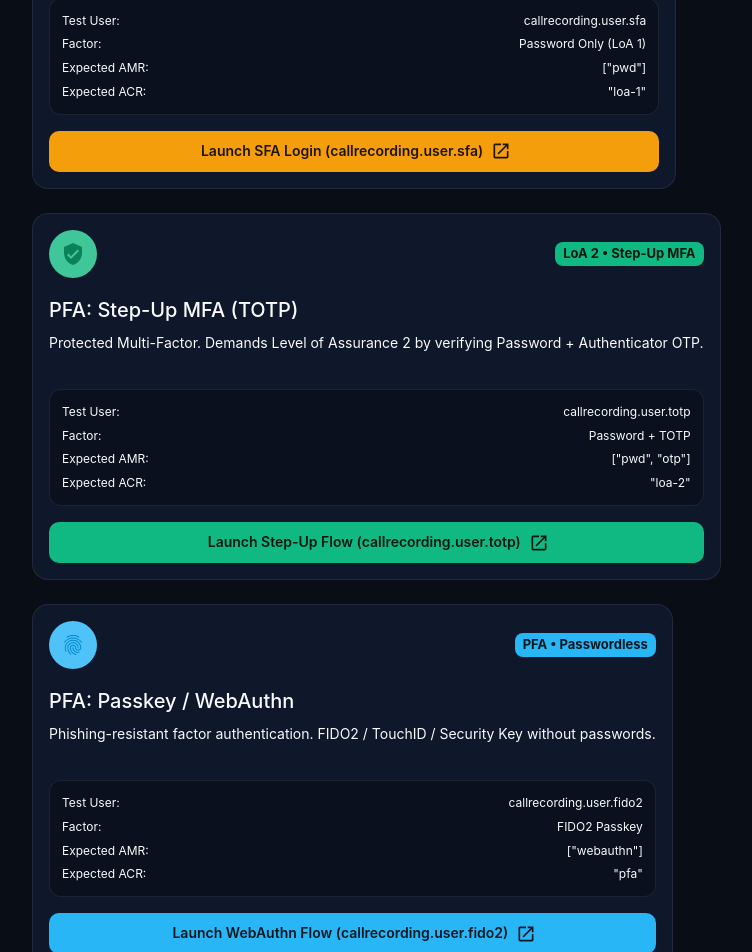
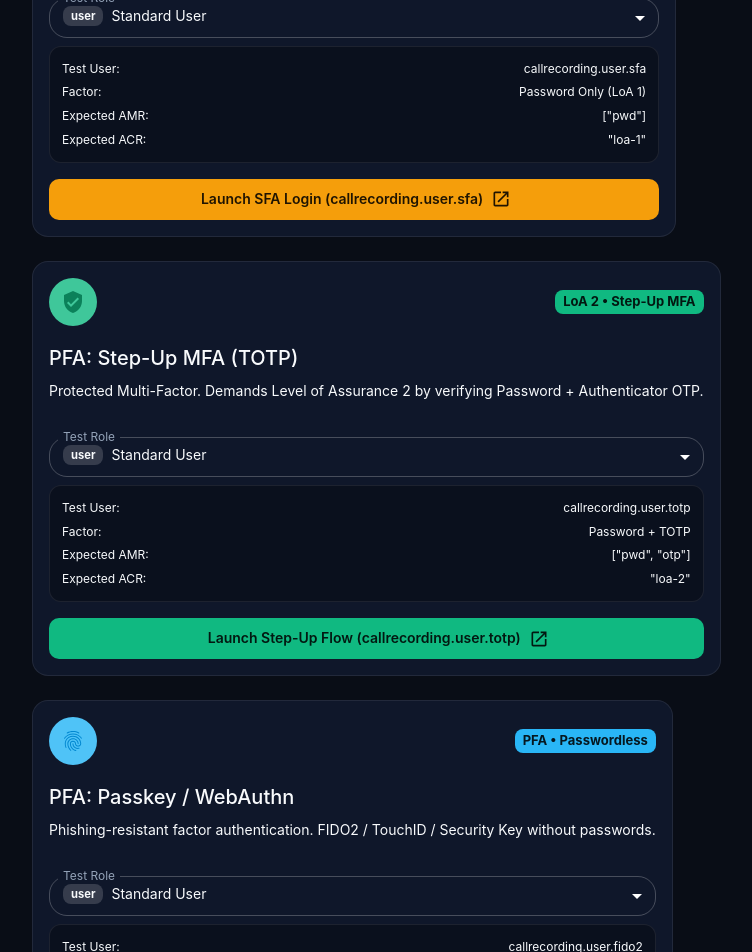
Before and after one commit to jmmarsan/keycloak-react-demo, a React (Vite) app: page / in a window 1280 px wide. Shown: the part 560-1512 px from the top of the page, without its empty margins (32-784 px from the left). Built offline with nearby package versions, Linux system fonts and the light colour scheme; no server answers.

Commit message:
feat(ui): add role selectors to auth flow cards
Simplify user naming in Keycloak export and disable email verification. Add role selection dropdowns to SFA cards to allow granular role-based testing in the AuthFlowScreen.

```diff
--- a/src/components/AuthFlowScreen.jsx
+++ b/src/components/AuthFlowScreen.jsx
@@ -50,6 +50,9 @@ export const AuthFlowScreen = ({
   // Selection state for testing users (role and factor instance; client is driven by active config.clientId)
   const [selectedRole, setSelectedRole] = useState('user');
   const [selectedUserIndex, setSelectedUserIndex] = useState('sfa');
+  const [sfaCardRole, setSfaCardRole] = useState('user');
+  const [totpCardRole, setTotpCardRole] = useState('user');
+  const [fidoCardRole, setFidoCardRole] = useState('user');
 
   const [directFactorLevel, setDirectFactorLevel] = useState('sfa');
   const [directUsername, setDirectUsername] = useState(() => `${config.clientId === 'faxmail' ? 'faxmail' : 'callrecording'}.user.sfa`);
@@ -604,11 +607,44 @@ export const AuthFlowScreen = ({
                 Standard primary factor. User verifies identity on Keycloak with Username + Password form.
               </Typography>
 
+              {/* Role Combo Selector */}
+              <Box sx={{ mt: 2, mb: 1 }}>
+                <FormControl fullWidth size="small">
+                  <InputLabel id="sfa-card-role-label">Test Role</InputLabel>
+                  <Select
+                    labelId="sfa-card-role-label"
+                    label="Test Role"
+                    value={sfaCardRole}
+                    onChange={(e) => setSfaCardRole(e.target.value)}
+                    sx={{ borderRadius: 1.5 }}
+                  >
+                    <MenuItem value="user">
+                      <Box sx={{ display: 'flex', alignItems: 'center', gap: 1 }}>
+                        <Chip label="user" size="small" sx={{ height: 20, fontSize: '0.7rem', fontWeight: 700 }} />
+                        <Typography variant="body2">Standard User</Typography>
+                      </Box>
+                    </MenuItem>
+                    <MenuItem value="tenant">
+                      <Box sx={{ display: 'flex', alignItems: 'center', gap: 1 }}>
+                        <Chip label="tenant" color="warning" size="small" sx={{ height: 20, fontSize: '0.7rem', fontWeight: 700 }} />
+                        <Typography variant="body2">Tenant Manager</Typography>
+                      </Box>
+                    </MenuItem>
+                    <MenuItem value="admin">
+                      <Box sx={{ display: 'flex', alignItems: 'center', gap: 1 }}>
+                        <Chip label="admin" color="error" size="small" sx={{ height: 20, fontSize: '0.7rem', fontWeight: 700 }} />
+                        <Typography variant="body2">Administrator</Typography>
+                      </Box>
+                    </MenuItem>
+                  </Select>
+                </FormControl>
+              </Box>
+
               <Paper
                 variant="outlined"
                 sx={{
                   p: 1.5,
-                  mt: 2,
+                  mt: 1,
                   backgroundColor: theme.palette.mode === 'dark' ? 'rgba(0,0,0,0.3)' : 'rgba(0,0,0,0.02)',
                   fontSize: '0.75rem',
                 }}
@@ -616,7 +652,7 @@ export const AuthFlowScreen = ({
                 <Box sx={{ display: 'flex', justifyContent: 'space-between', mb: 0.5 }}>
                   <Typography variant="caption" color="text.secondary">Test User:</Typography>
                   <Typography variant="caption" fontFamily="monospace" fontWeight={700} color="warning.main">
-                    {config.clientId}.user.sfa
+                    {config.clientId}.{sfaCardRole}.sfa
                   </Typography>
                 </Box>
                 <Box sx={{ display: 'flex', justifyContent: 'space-between', mb: 0.5 }}>
@@ -643,14 +679,14 @@ export const AuthFlowScreen = ({
                 onClick={() =>
                   launchLiveOidcFlow({
                     acrValue: config.sfaAcrValue,
-                    flowLabel: 'SFA Standard Login',
+                    flowLabel: `SFA Standard Login (${sfaCardRole})`,
                     factorLevel: 'sfa',
-                    loginHint: `${config.clientId}.user.sfa`,
+                    loginHint: `${config.clientId}.${sfaCardRole}.sfa`,
                     prompt: 'login',
                   })
                 }
               >
-                Launch SFA Login ({config.clientId}.user.sfa)
+                Launch SFA Login ({config.clientId}.{sfaCardRole}.sfa)
               </Button>
             </CardActions>
           </Card>
@@ -698,11 +734,44 @@ export const AuthFlowScreen = ({
                 Protected Multi-Factor. Demands Level of Assurance 2 by verifying Password + Authenticator OTP.
               </Typography>
 
+              {/* Role Combo Selector */}
+              <Box sx={{ mt: 2, mb: 1 }}>
+                <FormControl fullWidth size="small">
+                  <InputLabel id="totp-card-role-label">Test Role</InputLabel>
+                  <Select
+                    labelId="totp-card-role-label"
+                    label="Test Role"
+                    value={totpCardRole}
+                    onChange={(e) => setTotpCardRole(e.target.value)}
+                    sx={{ borderRadius: 1.5 }}
+                  >
+                    <MenuItem value="user">
+                      <Box sx={{ display: 'flex', alignItems: 'center', gap: 1 }}>
+                        <Chip label="user" size="small" sx={{ height: 20, fontSize: '0.7rem', fontWeight: 700 }} />
+                        <Typography variant="body2">Standard User</Typography>
+                      </Box>
+                    </MenuItem>
+                    <MenuItem value="tenant">
+                      <Box sx={{ display: 'flex', alignItems: 'center', gap: 1 }}>
+                        <Chip label="tenant" color="warning" size="small" sx={{ height: 20, fontSize: '0.7rem', fontWeight: 700 }} />
+                        <Typography variant="body2">Tenant Manager</Typography>
+                      </Box>
+                    </MenuItem>
+                    <MenuItem value="admin">
+                      <Box sx={{ display: 'flex', alignItems: 'center', gap: 1 }}>
+                        <Chip label="admin" color="error" size="small" sx={{ height: 20, fontSize: '0.7rem', fontWeight: 700 }} />
+                        <Typography variant="body2">Administrator</Typography>
+                      </Box>
+                    </MenuItem>
+                  </Select>
+                </FormControl>
+              </Box>
+
               <Paper
                 variant="outlined"
                 sx={{
                   p: 1.5,
-                  mt: 2,
+                  mt: 1,
                   backgroundColor: theme.palette.mode === 'dark' ? 'rgba(0,0,0,0.3)' : 'rgba(0,0,0,0.02)',
                   fontSize: '0.75rem',
                 }}
@@ -710,7 +779,7 @@ export const AuthFlowScreen = ({
                 <Box sx={{ display: 'flex', justifyContent: 'space-between', mb: 0.5 }}>
                   <Typography variant="caption" color="text.secondary">Test User:</Typography>
                   <Typography variant="caption" fontFamily="monospace" fontWeight={700} color="success.main">
-                    {config.clientId}.user.totp
+                    {config.clientId}.{totpCardRole}.totp
                   </Typography>
                 </Box>
                 <Box sx={{ display: 'flex', justifyContent: 'space-between', mb: 0.5 }}>
@@ -737,14 +806,14 @@ export const AuthFlowScreen = ({
                 onClick={() =>
                   launchLiveOidcFlow({
                     acrValue: config.pfaAcrValue,
-                    flowLabel: 'PFA Step-Up MFA (LoA 2)',
+                    flowLabel: `PFA Step-Up MFA (${totpCardRole})`,
                     factorLevel: 'pfa',
-                    loginHint: `${config.clientId}.user.totp`,
+                    loginHint: `${config.clientId}.${totpCardRole}.totp`,
                     prompt: 'login',
                   })
                 }
               >
-                Launch Step-Up Flow ({config.clientId}.user.totp)
+                Launch Step-Up Flow ({config.clientId}.{totpCardRole}.totp)
               </Button>
             </CardActions>
           </Card>
@@ -792,11 +861,44 @@ export const AuthFlowScreen = ({
                 Phishing-resistant factor authentication. FIDO2 / TouchID / Security Key without passwords.
               </Typography>
 
+              {/* Role Combo Selector */}
+              <Box sx={{ mt: 2, mb: 1 }}>
+                <FormControl fullWidth size="small">
+                  <InputLabel id="fido-card-role-label">Test Role</InputLabel>
+                  <Select
+                    labelId="fido-card-role-label"
+                    label="Test Role"
+                    value={fidoCardRole}
+                    onChange={(e) => setFidoCardRole(e.target.value)}
+                    sx={{ borderRadius: 1.5 }}
+                  >
+                    <MenuItem value="user">
+                      <Box sx={{ display: 'flex', alignItems: 'center', gap: 1 }}>
+                        <Chip label="user" size="small" sx={{ height: 20, fontSize: '0.7rem', fontWeight: 700 }} />
+                        <Typography variant="body2">Standard User</Typography>
+                      </Box>
+                    </MenuItem>
+                    <MenuItem value="tenant">
+                      <Box sx={{ display: 'flex', alignItems: 'center', gap: 1 }}>
+                        <Chip label="tenant" color="warning" size="small" sx={{ height: 20, fontSize: '0.7rem', fontWeight: 700 }} />
+                        <Typography variant="body2">Tenant Manager</Typography>
+                      </Box>
+                    </MenuItem>
+                    <MenuItem value="admin">
+                      <Box sx={{ display: 'flex', alignItems: 'center', gap: 1 }}>
+                        <Chip label="admin" color="error" size="small" sx={{ height: 20, fontSize: '0.7rem', fontWeight: 700 }} />
+                        <Typography variant="body2">Administrator</Typography>
+                      </Box>
+                    </MenuItem>
+                  </Select>
+                </FormControl>
+              </Box>
+
               <Paper
                 variant="outlined"
                 sx={{
                   p: 1.5,
-                  mt: 2,
+                  mt: 1,
                   backgroundColor: theme.palette.mode === 'dark' ? 'rgba(0,0,0,0.3)' : 'rgba(0,0,0,0.02)',
                   fontSize: '0.75rem',
                 }}
@@ -804,7 +906,7 @@ export const AuthFlowScreen = ({
                 <Box sx={{ display: 'flex', justifyContent: 'space-between', mb: 0.5 }}>
                   <Typography variant="caption" color="text.secondary">Test User:</Typography>
                   <Typography variant="caption" fontFamily="monospace" fontWeight={700} color="info.main">
-                    {config.clientId}.user.fido2
+                    {config.clientId}.{fidoCardRole}.fido2
                   </Typography>
                 </Box>
                 <Box sx={{ display: 'flex', justifyContent: 'space-between', mb: 0.5 }}>
@@ -831,14 +933,14 @@ export const AuthFlowScreen = ({
                 onClick={() =>
                   launchLiveOidcFlow({
                     acrValue: 'pfa',
-                    flowLabel: 'PFA Passwordless WebAuthn',
+                    flowLabel: `PFA Passwordless WebAuthn (${fidoCardRole})`,
                     factorLevel: 'pfa',
-                    loginHint: `${config.clientId}.user.fido2`,
+                    loginHint: `${config.clientId}.${fidoCardRole}.fido2`,
                     prompt: 'login',
                   })
                 }
               >
-                Launch WebAuthn Flow ({config.clientId}.user.fido2)
+                Launch WebAuthn Flow ({config.clientId}.{fidoCardRole}.fido2)
               </Button>
             </CardActions>
           </Card>
@@ -1124,7 +1226,23 @@ export const AuthFlowScreen = ({
 
         {directError && (
           <Alert severity="error" sx={{ mt: 2, borderRadius: 2 }}>
-            {directError}
+            <Typography variant="body2" fontWeight={700}>
+              {directError}
+            </Typography>
+            {(directError.toLowerCase().includes('account is not fully set up') ||
+              directError.toLowerCase().includes('invalid character')) && (
+              <Box sx={{ mt: 1, pt: 1, borderTop: '1px solid rgba(255,255,255,0.2)' }}>
+                <Typography variant="caption" display="block" sx={{ fontWeight: 600 }}>
+                  💡 Cause &amp; Resolution:
+                </Typography>
+                <Typography variant="caption" display="block">
+                  Keycloak's User Profile validator restricts prohibited characters (such as parentheses <code>( )</code>) in the user's <strong>First Name</strong>, which marks the account as incomplete and requires a profile update.
+                </Typography>
+                <Typography variant="caption" display="block" sx={{ mt: 0.5 }}>
+                  The realm generator in <strong>Setup &amp; Config &gt; Keycloak Setup Guide</strong> has now been updated to use clean names without special characters (e.g. <code>Call Recording User</code>). Re-download/import the realm JSON, or update the First Name in Keycloak Admin Console (Users &gt; Details) and verify email.
+                </Typography>
+              </Box>
+            )}
           </Alert>
         )}
       </Paper>
--- a/src/data/keycloakExport.js
+++ b/src/data/keycloakExport.js
@@ -40,7 +40,7 @@ const generateTestingUsers = () => {
           username,
           enabled: true,
           email: `${username}@hcltech.com`,
-          firstName: `${appLabel} ${roleLabel} (${authLabel})`,
+          firstName: `${appLabel} ${roleLabel}`,
           lastName: suffix.toUpperCase(),
           emailVerified: true,
           credentials: [
@@ -123,6 +123,7 @@ export const KEYCLOAK_DEMO_REALM = {
   realm: 'sfa-pfa-demo',
   displayName: 'SFA & PFA Demo Realm',
   enabled: true,
+  verifyEmail: false,
   sslRequired: 'external',
   registrationAllowed: false,
   loginWithEmailAllowed: true,
```
